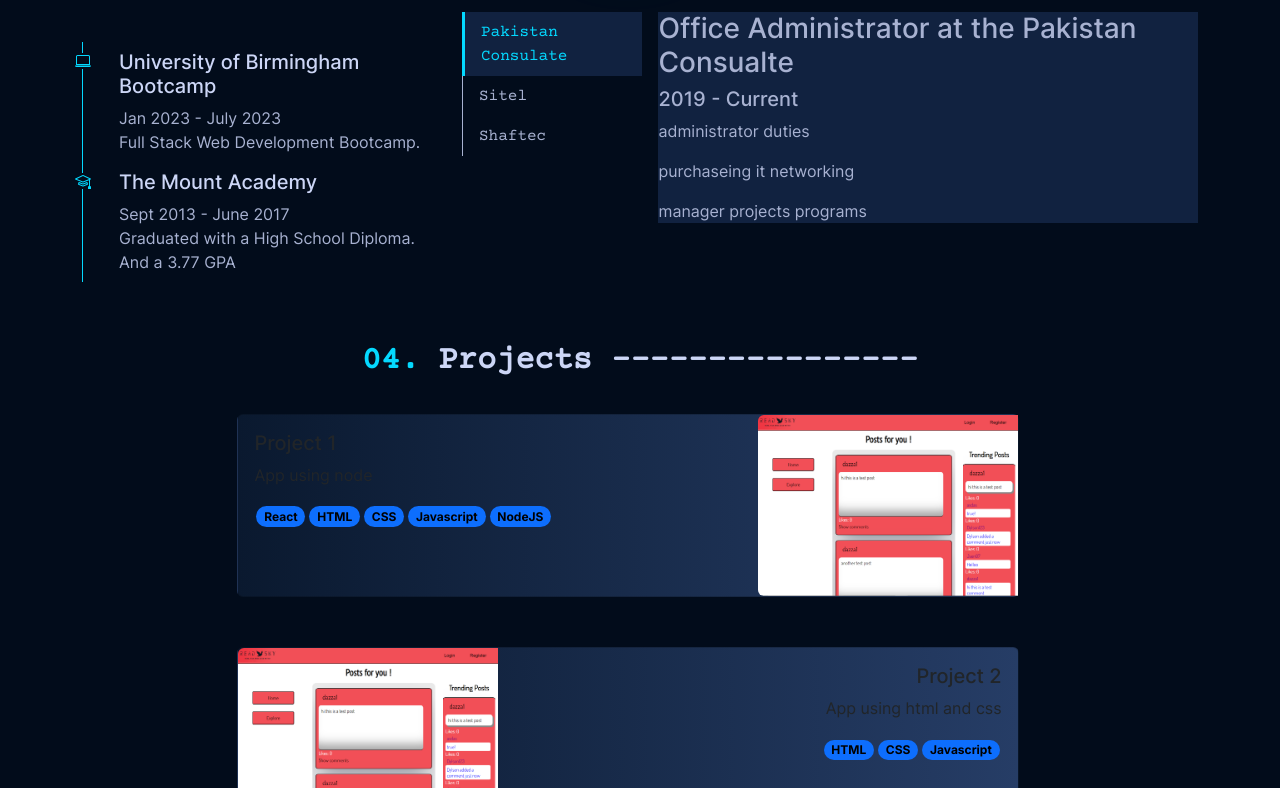
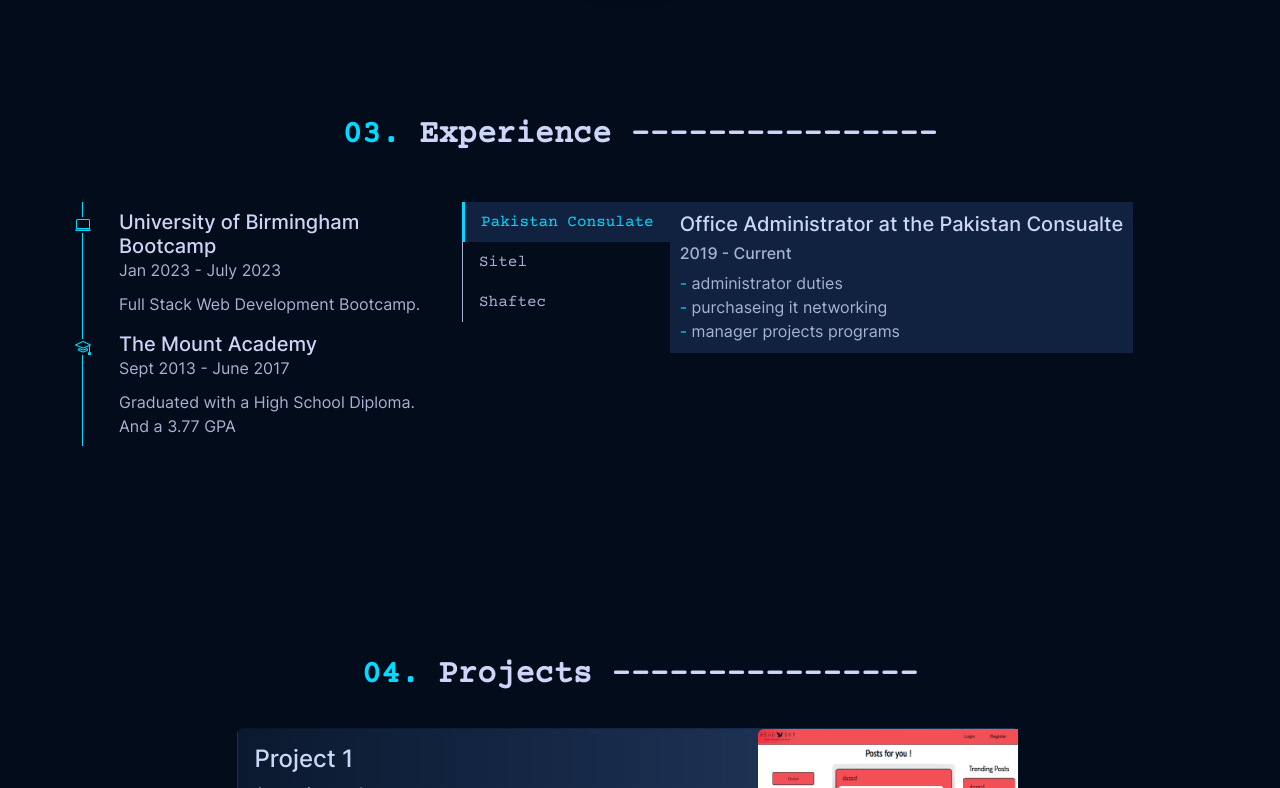
Before and after one commit to darylbg/db-portfolio, a React (Create React App) app: page / in a window 1280 px wide. Shown: the part 1612-2400 px from the top of the page. Built offline with nearby package versions, Linux system fonts and the light colour scheme.

Commit message:
styled project components

```diff
--- a/src/assets/css/ProjectComponent.css
+++ b/src/assets/css/ProjectComponent.css
@@ -1,3 +1,33 @@
+@import url('https://fonts.googleapis.com/css2?family=Anonymous+Pro&family=Courier+Prime&family=Inter:wght@100;200;700&display=swap');
+
+* {
+    /* outline: 1px solid limegreen; */
+}
+
+:root {
+    --dark-navy: #020c1b;
+    --navy: #0A192F;
+    --light-navy: #112240;
+    --lightest-navy: #233554;
+    --navy-shadow: rgba(2,12,27,0.7);
+    --dark-slate: #495670;
+    --slate: #8892b0;
+    --light-slate: #a8b2d1;
+    --lightest-slate: #ccd6f6;
+    --white: #e6f1ff;
+    /* 64ffda */
+    --green: #04d9ff;
+    --green-tint: rgba(100,255,218,0.1);
+    --pink: #f57dff;
+    --blue: #57cbff;
+}
+
+@font-face {
+    font-family: inter;
+    src: url('../fonts/Inter-VariableFont_slnt\,wght.ttf') format('truetype');
+    /* Add additional font formats if necessary */
+   }
+
 .project-card {
     width: 90%;
     margin: 25px 0 25px 0 !important;
@@ -34,14 +64,30 @@
     top: 0;
     height: 100%;
     width: 100%;
+    background-color: rgb(0, 0, 0, 0.8);
 }
 
 .img-hover a {
     height: 50%;
     display: block;
+    color: var(--green) !important;
+    text-decoration: none;
 }
 
 .hover-live-link,
 .hover-code-link {
     height: 100%;
 }
+
+.hover-live-link:hover ,
+.hover-code-link:hover {
+    background-color: rgb(0, 0, 0, 0.2);
+}
+
+.project-card h4 {
+    color: var(--lightest-slate);
+}
+
+.project-card p {
+    color: var(--light-slate);
+}
--- a/src/assets/css/ProjectPills.css
+++ b/src/assets/css/ProjectPills.css
@@ -1,9 +1,56 @@
+@import url('https://fonts.googleapis.com/css2?family=Anonymous+Pro&family=Courier+Prime&family=Inter:wght@100;200;700&display=swap');
+
+* {
+    /* outline: 1px solid limegreen; */
+}
+
+:root {
+    --dark-navy: #020c1b;
+    --navy: #0A192F;
+    --light-navy: #112240;
+    --lightest-navy: #233554;
+    --navy-shadow: rgba(2,12,27,0.7);
+    --dark-slate: #495670;
+    --slate: #8892b0;
+    --light-slate: #a8b2d1;
+    --lightest-slate: #ccd6f6;
+    --white: #e6f1ff;
+    /* 64ffda */
+    --green: #04d9ff;
+    --green-tint: rgba(100,255,218,0.1);
+    --pink: #f57dff;
+    --blue: #57cbff;
+}
+
+@font-face {
+    font-family: inter;
+    src: url('../fonts/Inter-VariableFont_slnt\,wght.ttf') format('truetype');
+    /* Add additional font formats if necessary */
+   }
+
 .project-pills {
     margin: 0 2px 0 2px;
     display: inline-block;
 }
 
+.project-pills span {
+    background-color: var(--dark-navy) !important;
+    border: 1px solid var(--green);
+}
+
+.project-pills span:hover {
+    background-color: var(--green) !important;
+    color: var(--dark-navy) !important;
+}
+
+.project-pills span:hover .project-pills span a {
+    color: var(--dark-navy) !important;
+  }
+
 .project-pills span a {
-    color: black;
+    color: var(--green);
     text-decoration: none;
+    font-family: 'Courier Prime', monospace;
+    width: 100%;
+    height: 100%;
 }
--- a/src/assets/css/Style.css
+++ b/src/assets/css/Style.css
@@ -315,8 +315,12 @@ nav {
 
 /* experience section */
 
+.experience {
+    margin-top: 150px;
+}
+
 .education-div {
-    margin: 30px 0 60px 0;
+    margin: 40px 0 60px 0;
 }
 
 .education-div li {
@@ -332,19 +336,32 @@ nav {
     left: -8px;
     background-color: var(--dark-navy);
     color: var(--green);
-    top: 11px;
+    top: 15px;
 }
 
 .education-div li h5 {
     color: var(--lightest-slate);
     padding-left: 20px;
     display: block;
+    margin-bottom: 0;
+}
+
+.education-date {
+    padding-bottom: 10px;
 }
 
 .education-div li span {
     color: var(--light-slate);
     padding-left: 20px;
     display: block;
+}
+
+.work-history-div {
+    margin-top: 40px;
+}
+
+.work-tabs {
+    margin: 0 !important;
 }
 
 .work-tabs button {
@@ -366,9 +383,27 @@ nav {
     border-left: 3px solid var(--green);
 }
 
-.tab-content .tab-pane {
+.tab-pane {
+    padding: 10px;
     background-color: var(--light-navy);
+}
+
+.tab-pane h5 {
+    color: var(--lightest-slate);
+}
+
+.tab-pane h6 {
     color: var(--light-slate);
+}
+
+.tab-pane p {
+    color: var(--light-slate);
+    padding: 0;
+    margin: 0;
+}
+
+.tab-pane p span {
+    color: var(--green);
 }
 
 /* about section */
@@ -391,6 +426,10 @@ nav {
 }
 
 /* projects */
+
+.projects {
+    margin-top: 150px;
+}
 
 .projects-row {
     justify-content: center;
--- a/src/components/ProjectComponent.js
+++ b/src/components/ProjectComponent.js
@@ -25,7 +25,7 @@ function ProjectComponent({ index, title, description, img, pills, liveLink, cod
             <div className="row g-0">
                 <div className="col-md-8">
                     <div className='card-body text-start'>
-                        <h5 className="card-title">{title}</h5>
+                        <h4 className="card-title">{title}</h4>
                         <p className="card-text">{description}</p>
                         <ul>
                             {pills.map((pill, index) => (
@@ -74,7 +74,7 @@ function ProjectComponent({ index, title, description, img, pills, liveLink, cod
                 </div>
                 <div className="col-md-8">
                     <div className='card-body text-end'>
-                        <h5 className="card-title">{title}</h5>
+                        <h4 className="card-title">{title}</h4>
                         <p className="card-text">{description}</p>
                         <ul>
                             {pills.map((pill, index) => (
--- a/src/sections/Experience.js
+++ b/src/sections/Experience.js
@@ -10,25 +10,25 @@ function Experience() {
             <div className="col-12 col-lg-4 education-div">
                 <ul className="list-group">
                     <li className="list-group-item">
-                    <svg xmlns="http://www.w3.org/2000/svg" width="16" height="16" fill="currentColor" class="bi bi-laptop" viewBox="0 0 16 16">
+                    <svg xmlns="http://www.w3.org/2000/svg" width="16" height="16" fill="currentColor" className="bi bi-laptop" viewBox="0 0 16 16">
                       <path d="M13.5 3a.5.5 0 0 1 .5.5V11H2V3.5a.5.5 0 0 1 .5-.5h11zm-11-1A1.5 1.5 0 0 0 1 3.5V12h14V3.5A1.5 1.5 0 0 0 13.5 2h-11zM0 12.5h16a1.5 1.5 0 0 1-1.5 1.5h-13A1.5 1.5 0 0 1 0 12.5z"/>
                     </svg>
                       <h5>University of Birmingham Bootcamp</h5>
-                      <span>Jan 2023 - July 2023</span>
+                      <span className="education-date">Jan 2023 - July 2023</span>
                       <span>Full Stack Web Development Bootcamp.</span>
                     </li>
                     <li className="list-group-item">
-                    <svg xmlns="http://www.w3.org/2000/svg" width="16" height="16" fill="currentColor" class="bi bi-mortarboard" viewBox="0 0 16 16">
+                    <svg xmlns="http://www.w3.org/2000/svg" width="16" height="16" fill="currentColor" className="bi bi-mortarboard" viewBox="0 0 16 16">
                       <path d="M8.211 2.047a.5.5 0 0 0-.422 0l-7.5 3.5a.5.5 0 0 0 .025.917l7.5 3a.5.5 0 0 0 .372 0L14 7.14V13a1 1 0 0 0-1 1v2h3v-2a1 1 0 0 0-1-1V6.739l.686-.275a.5.5 0 0 0 .025-.917l-7.5-3.5ZM8 8.46 1.758 5.965 8 3.052l6.242 2.913L8 8.46Z"/>
                       <path d="M4.176 9.032a.5.5 0 0 0-.656.327l-.5 1.7a.5.5 0 0 0 .294.605l4.5 1.8a.5.5 0 0 0 .372 0l4.5-1.8a.5.5 0 0 0 .294-.605l-.5-1.7a.5.5 0 0 0-.656-.327L8 10.466 4.176 9.032Zm-.068 1.873.22-.748 3.496 1.311a.5.5 0 0 0 .352 0l3.496-1.311.22.748L8 12.46l-3.892-1.556Z"/>
                     </svg>
                     <h5>The Mount Academy</h5>
-                      <span>Sept 2013 - June 2017</span>
+                      <span className="education-date">Sept 2013 - June 2017</span>
                       <span>Graduated with a High School Diploma. And a 3.77 GPA</span>
                     </li>
                 </ul>
             </div>
-            <div className="col-12 col-lg-8">
+            <div className="col-12 col-lg-8 work-history-div">
                 {/* <!-- Nav tabs --> */}
                 <div className="d-flex align-items-start">
                     <div className="work-tabs nav flex-column nav-pills me-3" id="v-pills-tab" role="tablist" aria-orientation="vertical" style={{marginRight: '0 !important'}}>
@@ -38,25 +38,25 @@ function Experience() {
                     </div>
                     <div className="tab-content" id="v-pills-tabContent">
                       <div className="tab-pane fade show active" id="v-pills-home" role="tabpanel" aria-labelledby="v-pills-home-tab">
-                        <h3>Office Administrator at the Pakistan Consualte</h3>
-                        <h5>2019 - Current</h5>
-                        <p>administrator duties</p>
-                        <p>purchaseing it networking</p>
-                        <p>manager projects programs</p>
+                        <h5>Office Administrator at the Pakistan Consualte</h5>
+                        <h6>2019 - Current</h6>
+                        <p><span>- </span>administrator duties</p>
+                        <p><span>- </span>purchaseing it networking</p>
+                        <p><span>- </span>manager projects programs</p>
                       </div>
                       <div className="tab-pane fade" id="v-pills-profile" role="tabpanel" aria-labelledby="v-pills-profile-tab">
-                        <h3>Office Administrator at the Pakistan Consualte</h3>
-                        <h5>2019 - Current</h5>
-                        <p>administrator duties</p>
-                        <p>purchaseing it networking</p>
-                        <p>manager projects programs</p>
+                        <h5>Office Administrator at the Pakistan Consualte</h5>
+                        <h6>2019 - Current</h6>
+                        <p><span>- </span>administrator duties</p>
+                        <p><span>- </span>purchaseing it networking</p>
+                        <p><span>- </span>manager projects programs</p>
                       </div>
                       <div className="tab-pane fade" id="v-pills-messages" role="tabpanel" aria-labelledby="v-pills-messages-tab">
-                        <h3>Office Administrator at the Pakistan Consualte</h3>
-                        <h5>2019 - Current</h5>
-                        <p>administrator duties</p>
-                        <p>purchaseing it networking</p>
-                        <p>manager projects programs</p>
+                        <h5>Office Administrator at the Pakistan Consualte</h5>
+                        <h6>2019 - Current</h6>
+                        <p><span>- </span>administrator duties</p>
+                        <p><span>- </span>purchaseing it networking</p>
+                        <p><span>- </span>manager projects programs</p>
                       </div>
                     </div>
                   </div>
```
